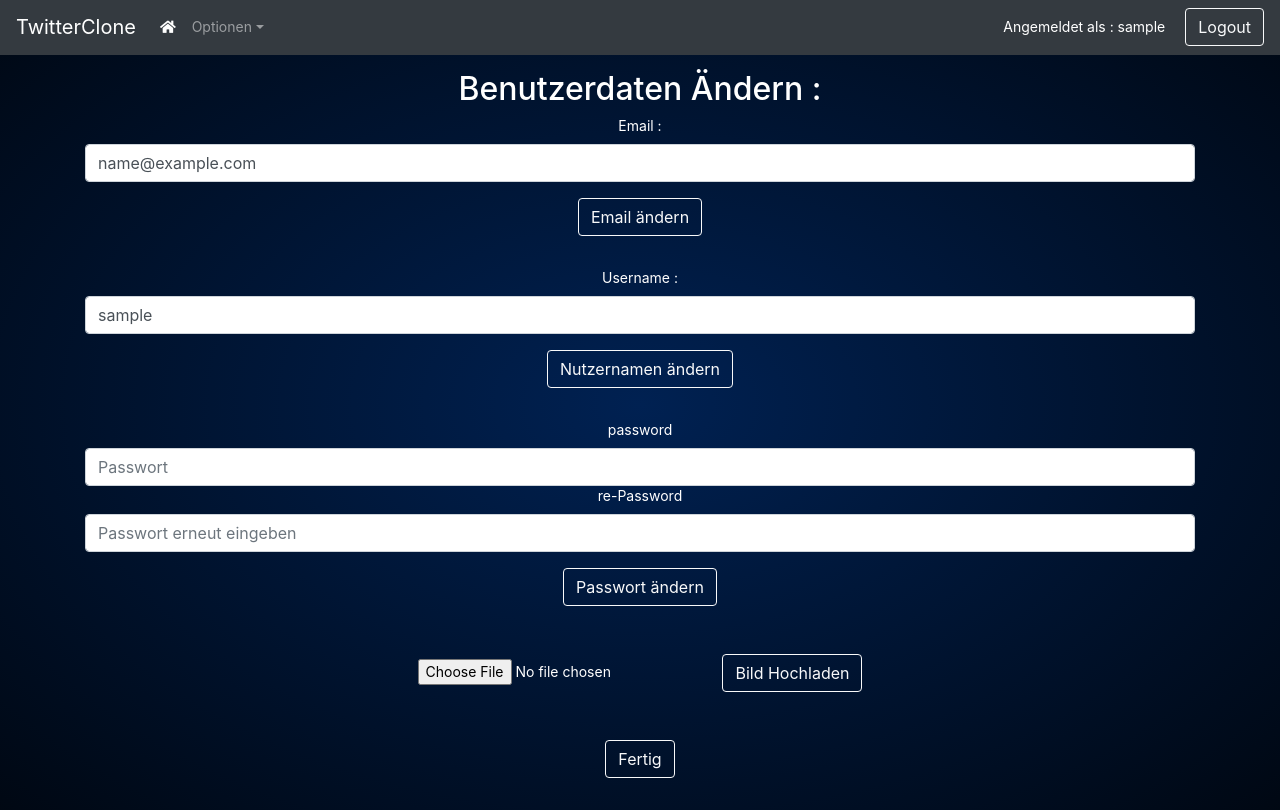
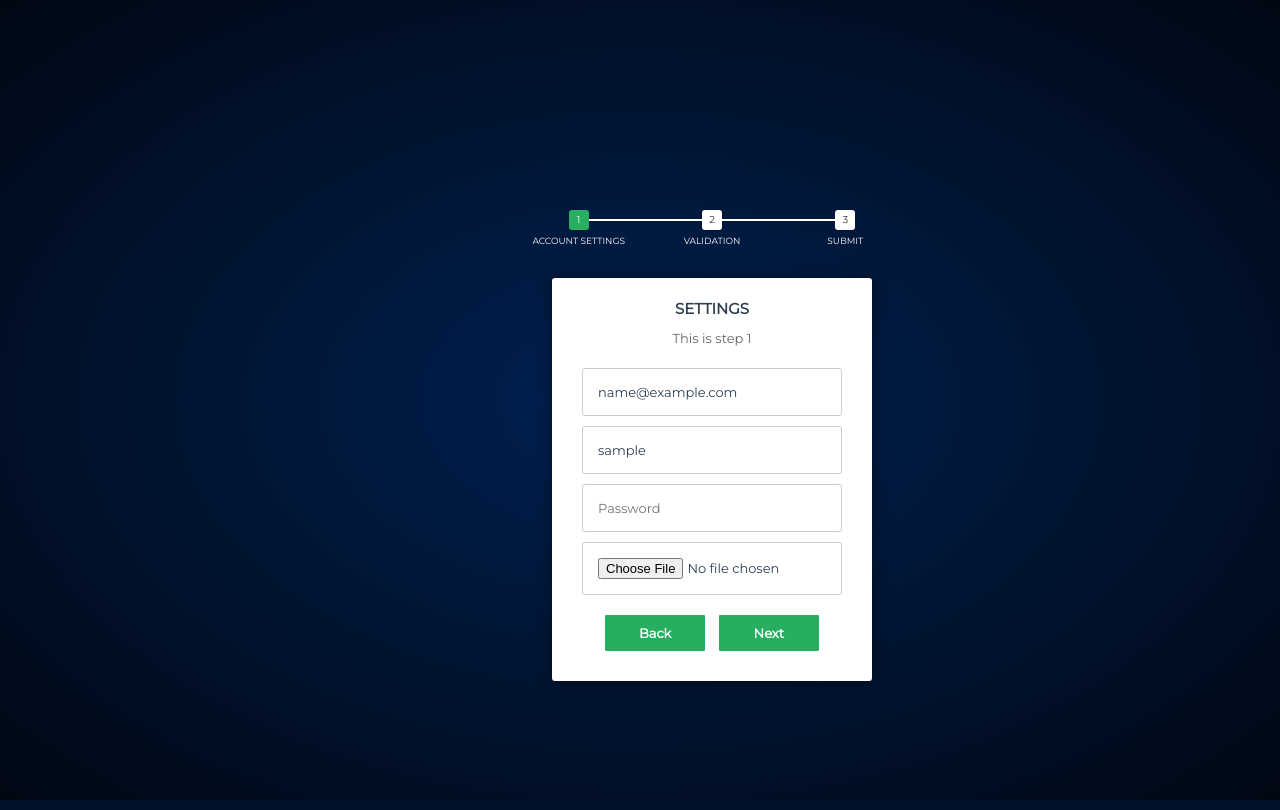
Before and after one commit to Ebalon09/Connect, a PHP site: template templates/settingForm.php in a window 1280 px wide. Run offline with PHP 8.4, Linux system fonts and the light colour scheme; the template is opened without the code that fills it, so the values that code supplies are empty; the visitor is signed in with stand-in values (Sample User, id 1); some libraries are stand-ins or nearby versions.

Commit message:
updates setting style and initializes setting password verification

```diff
--- /dev/null
+++ b/Style/css/setting.css
@@ -0,0 +1,135 @@
+/*custom font*/
+@import url(https://fonts.googleapis.com/css?family=Montserrat);
+
+/*basic reset*/
+* {margin: 0; padding: 0;}
+
+html {
+    height: 100%;
+    background-color: #002152;
+    background-image:
+            radial-gradient(ellipse at center, #002152 0%, black 130%);
+    font-size: 14px;
+    line-height: 1.42857143;
+    color: #333;
+}
+
+body {
+    position: absolute;
+    left: 40%;
+    top: 20%;
+    font-family: montserrat, arial, verdana;
+}
+/*form styles*/
+#msform {
+    width: 400px;
+    margin: 50px auto;
+    text-align: center;
+    position: relative;
+}
+#msform fieldset {
+    background: white;
+    border: 0 none;
+    border-radius: 3px;
+    box-shadow: 0 0 15px 1px rgba(0, 0, 0, 0.4);
+    padding: 20px 30px;
+    box-sizing: border-box;
+    width: 80%;
+    margin: 0 10%;
+
+    /*stacking fieldsets above each other*/
+    position: relative;
+}
+/*Hide all except first fieldset*/
+#msform fieldset:not(:first-of-type) {
+    display: none;
+}
+/*inputs*/
+#msform input, #msform textarea {
+    padding: 15px;
+    border: 1px solid #ccc;
+    border-radius: 3px;
+    margin-bottom: 10px;
+    width: 100%;
+    box-sizing: border-box;
+    font-family: montserrat;
+    color: #2C3E50;
+    font-size: 13px;
+}
+/*buttons*/
+#msform .action-button {
+    width: 100px;
+    background: #27AE60;
+    font-weight: bold;
+    color: white;
+    border: 0 none;
+    border-radius: 1px;
+    cursor: pointer;
+    padding: 10px 5px;
+    margin: 10px 5px;
+}
+#msform .action-button:hover, #msform .action-button:focus {
+    box-shadow: 0 0 0 2px white, 0 0 0 3px #27AE60;
+}
+/*headings*/
+.fs-title {
+    font-size: 15px;
+    text-transform: uppercase;
+    color: #2C3E50;
+    margin-bottom: 10px;
+}
+.fs-subtitle {
+    font-weight: normal;
+    font-size: 13px;
+    color: #666;
+    margin-bottom: 20px;
+}
+/*progressbar*/
+#progressbar {
+    margin-bottom: 30px;
+    overflow: hidden;
+    /*CSS counters to number the steps*/
+    counter-reset: step;
+}
+#progressbar li {
+    list-style-type: none;
+    color: white;
+    text-transform: uppercase;
+    font-size: 9px;
+    width: 33.33%;
+    float: left;
+    position: relative;
+}
+#progressbar li:before {
+    content: counter(step);
+    counter-increment: step;
+    width: 20px;
+    line-height: 20px;
+    display: block;
+    font-size: 10px;
+    color: #333;
+    background: white;
+    border-radius: 3px;
+    margin: 0 auto 5px auto;
+}
+/*progressbar connectors*/
+#progressbar li:after {
+    content: '';
+    width: 100%;
+    height: 2px;
+    background: white;
+    position: absolute;
+    left: -50%;
+    top: 9px;
+    z-index: -1; /*put it behind the numbers*/
+}
+#progressbar li:first-child:after {
+    /*connector not needed before the first step*/
+    content: none;
+}
+/*marking active/completed steps green*/
+/*The number of the step and the connector before it = green*/
+#progressbar li.active:before,  #progressbar li.active:after{
+    background: #27AE60;
+    color: white;
+}
--- /dev/null
+++ b/Style/js/settingscript.js
@@ -0,0 +1,71 @@
+var current_fs, next_fs, previous_fs;
+var left, opacity, scale;
+var animating;
+
+document.getElementById("back").onclick = function () {
+    location.href = "./index.php";
+};
+
+$(".next").click(function(){
+    if(animating) return false;
+    animating = true;
+
+    current_fs = $(this).parent();
+    next_fs = $(this).parent().next();
+
+    $("#progressbar li").eq($("fieldset").index(next_fs)).addClass("active");
+
+    next_fs.show();
+    current_fs.animate({opacity: 0}, {
+        step: function(now, mx) {
+            scale = 1 - (1 - now) * 0.2;
+            left = (now * 50)+"%";
+            opacity = 1 - now;
+            current_fs.css({
+                'transform': 'scale('+scale+')',
+                'position': 'absolute'
+            });
+            next_fs.css({'left': left, 'opacity': opacity});
+        },
+        duration: 800,
+        complete: function(){
+            current_fs.hide();
+            animating = false;
+        },
+        easing: 'easeInOutBack'
+    });
+});
+
+$(".previous").click(function(){
+    if(animating) return false;
+    animating = true;
+
+    current_fs = $(this).parent();
+    previous_fs = $(this).parent().prev();
+
+    $("#progressbar li").eq($("fieldset").index(current_fs)).removeClass("active");
+
+    previous_fs.show();
+
+
+
+    current_fs.animate({opacity: 0}, {
+        step: function(now, mx) {
+            scale = 0.8 + (1 - now) * 0.2;
+            left = ((1-now) * 50)+"%";
+            opacity = 1 - now;
+            current_fs.css({'left': left});
+            previous_fs.css({'transform': 'scale('+scale+')', 'opacity': opacity});
+        },
+        duration: 800,
+        complete: function(){
+            current_fs.hide();
+            animating = false;
+        },
+        easing: 'easeInOutBack'
+    });
+});
+
+$(".submit").click(function(){
+    return true;
+});
--- a/composer.json
+++ b/composer.json
@@ -17,6 +17,7 @@
         "behat/behat": "^3.5",
         "behat/mink": "^1.7",
         "behat/mink-extension": "^2.3",
-        "behat/mink-selenium2-driver": "^1.3"
+        "behat/mink-selenium2-driver": "^1.3",
+        "twig/twig": "^2.0"
     }
 }
--- a/index.php
+++ b/index.php
@@ -6,6 +6,8 @@ use Test\Services\ResponseInterface;
 session_start();
 
 require_once __DIR__.'/vendor/autoload.php';
+
+
 
 $controllerName = "TwitterController";
 $actionName = "indexAction";
@@ -25,6 +27,7 @@ $request = Request::createFromGlobals();
 
 /** @var mixed $controller */
 $controller = new $controllerName();
+
 /**
  * @var ResponseInterface $response
  */
--- a/templates/settingForm.php
+++ b/templates/settingForm.php
@@ -2,53 +2,50 @@
 <html lang="en">
 <html>
 <head>
-            <?php include "head.php" ?>
+    <link rel="stylesheet" type="text/css" href="./Style/css/setting.css">
     <title>Einstellungen</title>
+    <?php include "scripts.php" ?>
 </head>
+<body>
 
-        <body class="regForm bg-secondary text-white">
-        <div class="container-fluid" align="center">
-        <?php include "header.php" ?>
-            <div class="container">
     <?php include "alerts.php" ?>
-                <h2>Benutzerdaten Ändern : </h2>
-                <div class="form-group">
-                    <form action="./index.php?controller=UserActionController&action=changeAction" method="POST">
-                        <label for="email">Email :</label>
-                        <input name="email" class="form-control mr-sm-2" type="text" value="<?=$_SESSION['email']?>" aria-label="Email" required>
-                        <button name="changeMail" class="btn btn-outline-light my-2 my-sm-3" type="submit">Email ändern</button>
+    <!-- multistep form -->
+    <form id="msform" action="./index.php?controller=UserActionController&action=changeAction" method="POST">
+        <!-- progressbar -->
+        <ul id="progressbar">
+            <li class="active">Account Settings</li>
+            <li>Validation</li>
+            <li>submit</li>
+        </ul>
+        <!-- fieldsets -->
+        <fieldset>
+            <h2 class="fs-title">Settings</h2>
+            <h3 class="fs-subtitle">This is step 1</h3>
+            <input type="text" name="email" value="<?=$_SESSION['email']?>" />
+            <input type="text" name="username" value="<?=$_SESSION['username']?>" />
+            <input type="password" name="passwordchange" placeholder="Password" />
+            <input id="my_upload" name="my_upload" class="upload" type="file" accept="image/*">
+            <input id="back" type="button" name="back" class="action-button" value="Back" />
+            <input type="button" name="next" class="next action-button" value="Next" />
+        </fieldset>
+        <fieldset>
+            <h2 class="fs-title">Validation</h2>
+            <h3 class="fs-subtitle">Confirm by Entering your Password</h3>
+            <input type="password" name="PasswordVerify" placeholder="Password" required/>
+            <input type="password" name="rePasswordVerify" placeholder="Password" required/>
+            <input type="button" name="previous" class="previous action-button" value="Previous" />
+            <input type="button" name="next" class="next action-button" value="Next" />
+        </fieldset>
+        <fieldset>
+            <h2 class="fs-title">submit</h2>
+            <h3 class="fs-subtitle">Your Account settings will be changed after submiting</h3>
+            <input type="button" name="previous" class="previous action-button" value="Previous" />
+            <input type="submit" name="submit" class="submit action-button" value="Submit" />
+        </fieldset>
     </form>
-                </div>
-                <div class="form-group">
-                    <form action="./index.php?controller=UserActionController&action=changeAction" method="POST">
-                        <label for="username">Username :</label>
-                        <input name="username" class="form-control mr-sm-2" type="text" value="<?=$_SESSION['username']?>" aria-label="username" required>
-                        <button name="change" class="btn btn-outline-light my-2 my-sm-3" type="submit">Nutzernamen ändern</button>
-                    </form>
-                </div>
-                <div class="form-group">
-                    <form action="./index.php?controller=UserActionController&action=changeAction" method="POST">
-                        <label for="password">password</label>
-                        <input name="password" class="form-control mr-sm-2" type="password" placeholder="Passwort" aria-label="password" required>
-                        <label for="re-password">re-Password</label>
-                        <input name="re-password" class="form-control mr-sm-2" type="password" placeholder="Passwort erneut eingeben" aria-label="password" required>
-                        <button name="changePW" class="btn btn-outline-light my-2 my-sm-3" type="submit">Passwort ändern</button>
-                    </form>
-                </div>
-                <div class="form-group">
-                    <form action="./index.php?controller=UserActionController&action=changeAction" method="POST" enctype="multipart/form-data">
-                        <input id="my_upload" name="my_upload" class="upload" type="file" accept="image/*">
 
-                        <button name="Picture" class="btn btn-outline-light my-2 my-sm-3" type="submit">Bild Hochladen</button>
-                    </form>
-                </div>
-                <div class="form-group">
-                    <form action="./index.php?controller=UserActionController&action=finished">
-                        <button name="change" class="btn btn-outline-light my-2 my-sm-3" type="submit">Fertig</button>
-                    </form>
-                </div>
-            </div>
-        </div>
-        <?php include "scripts.php" ?>
+    <script type="text/javascript" src="./Style/js/settingscript.js"></script>
+    <script src="https://cdnjs.cloudflare.com/ajax/libs/jquery-easing/1.3/jquery.easing.min.js"></script>
+
 </body>
 </html>
```
Also changed, not shown: src/Controller/UserActionController.php (+28 -22 lines), templates/oldreg.php (deleted, +0 -41 lines), templates/oldsetting.php (added, +54 -0 lines). Lines whose indentation alone changed are shown as unchanged.
